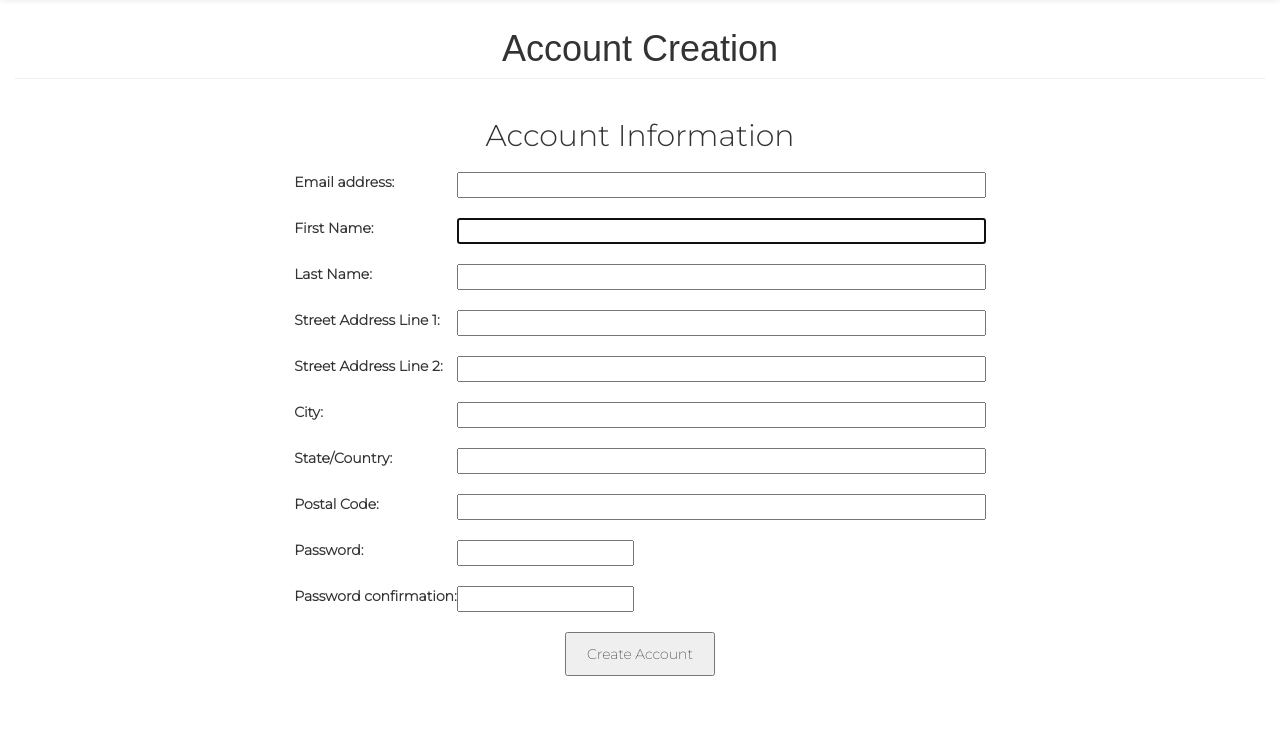
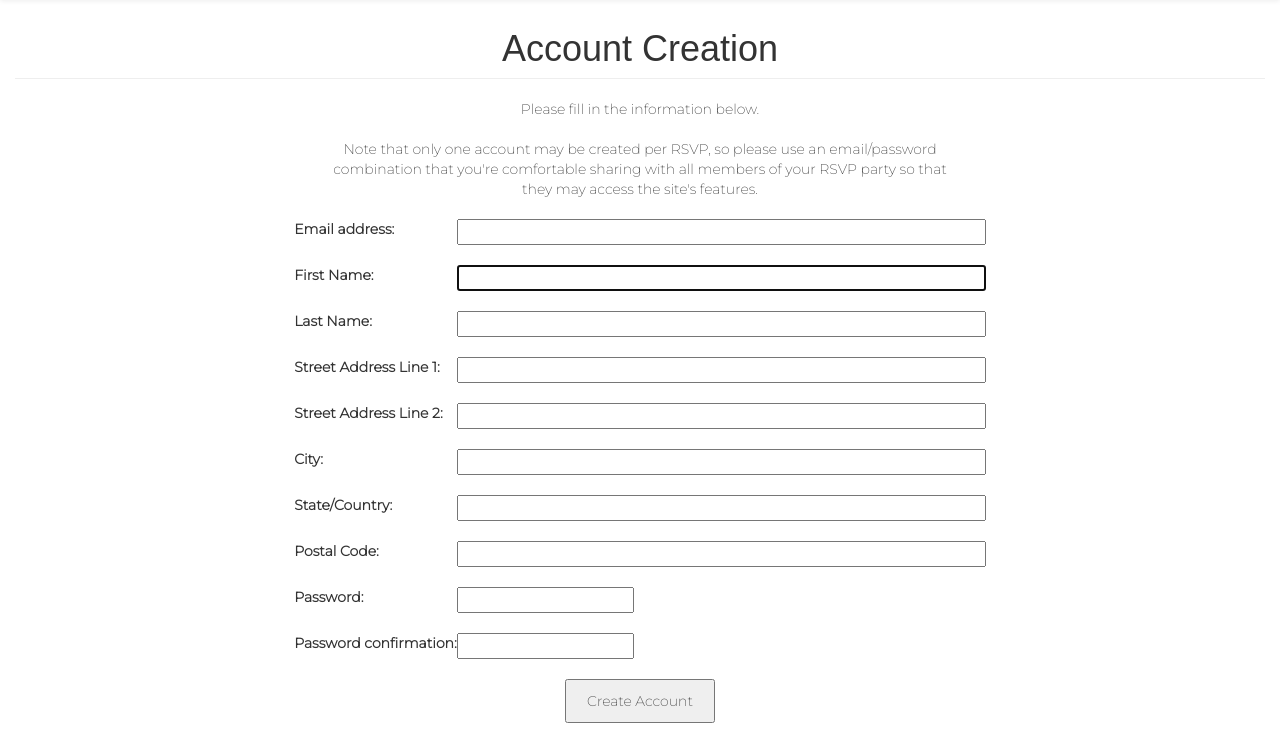
Before and after one commit to dpipemazo/wedsite, a Django app: page /create-account in a window 1280 px wide. Shown: the part 51-783 px from the top of the page. Run offline with Django 3.2, Linux system fonts and the light colour scheme; some libraries are stand-ins or nearby versions; some web fonts are replaced.

Commit message:
create_account: add info text about one account per RSVP
This will encourage users to use passwords they're comfortable
sharing with all members of their RSVP party.

```diff
--- a/jennanddan/static/css/style.css
+++ b/jennanddan/static/css/style.css
@@ -76,3 +76,7 @@ body {
   padding-left:20px;
   padding-right:20px;
 }
+
+.account-create-text {
+  width: 50%;
+}
--- a/wedding/templates/registration/create_user.html
+++ b/wedding/templates/registration/create_user.html
@@ -27,7 +27,14 @@ Account Creation
     <div class="row">
         <div class="col-sm-12 base-font text-center">
             <div align="center">
-                <h2> Account Information </h2>
+                <p class="account-create-text">
+                    Please fill in the information below.
+                    <br><br>
+                    Note that only one account may be created per RSVP, so
+                    please use an email/password combination that you're
+                    comfortable sharing with all members of your RSVP party so
+                    that they may access the site's features.
+                </p>
                     <form method="post" action="{% url 'create-account' %}">
                     {% csrf_token %}
                     <table>
```
